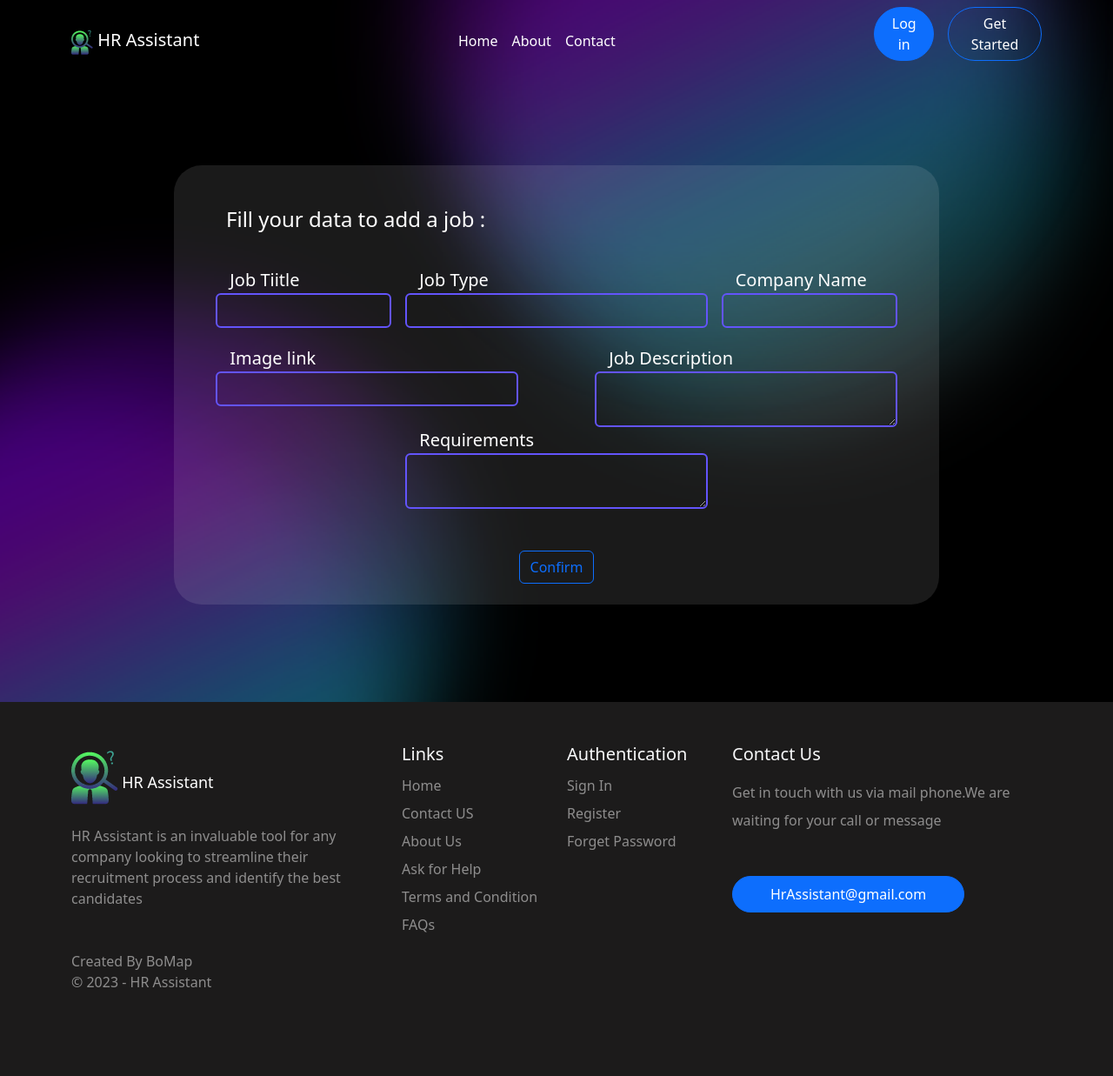
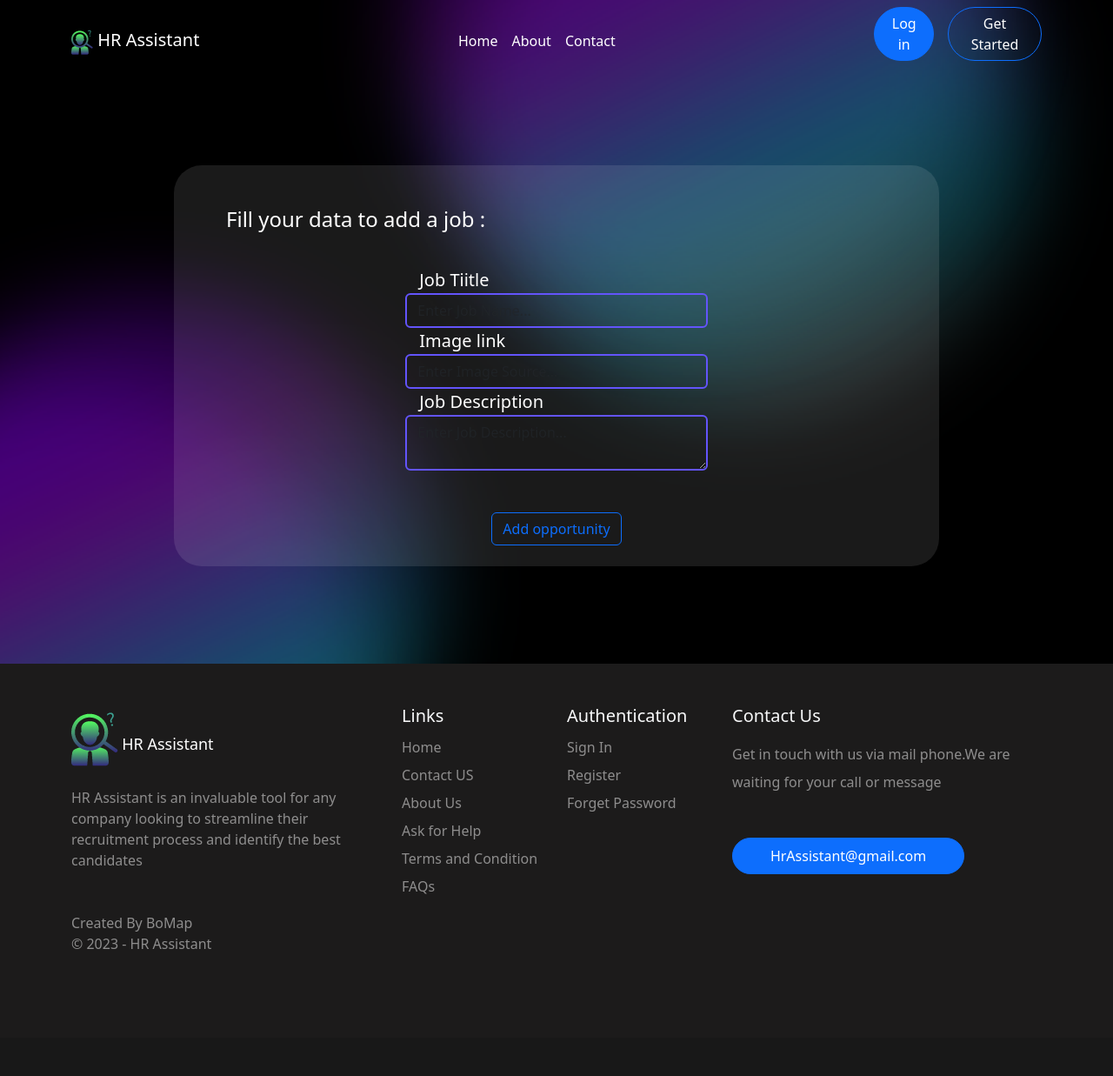
Before and after one commit to MaarkNassef/GraduationProject, a Flask app: page /AddJobForm in a window 1280 px wide. Shown: the whole page at 87% size. After the commit the page ends 1091 px from the top, so only its background shows below. Run offline with Flask 3, Linux system fonts and the light colour scheme; some libraries are stand-ins or nearby versions.

Commit message:
Add Job Form done

```diff
--- a/app.py
+++ b/app.py
@@ -78,7 +78,7 @@ def Uploadcv():
 @app.route('/addOpportunity',methods=['GET','POST'])
 def addJob():
     if (request.method=='GET'):
-       return render_template('addOpportunities.html')
+       return render_template('AddJobForm.html')
     else:
         jobName = request.form['jobName']
         jobDescription = request.form['jobDescription']
--- a/templates/AddJobForm.html
+++ b/templates/AddJobForm.html
@@ -3,6 +3,7 @@
 {% block content %}
 <br><br>
 <br><br>
+<form method="post">
 <div class="container col-lg-9  bg-light bg-opacity-10 rounded-5 align-items-center  ">
 
     <br><br>
@@ -10,68 +11,35 @@
     <br>
 
     <div class="row g-3 d-flex justify-content-center">
-
-        <div class="col-lg-3 ">
-            <label for="Name" class="mx-3 fs-5 text-white">Job Tiitle</label>
-            <input type="text" class="form-control bg-transparent text-white" id="Name" name="Name"
-                style="border-color: #6354FB; border-width: 2px; " placeholder="">
+        <div class="col-lg-5 mt-3">
+            <label for="jobName" class="mx-3 fs-5 text-white">Job Tiitle</label>
+            <input type="text" class="form-control bg-transparent text-white" id="jobName" name="jobName"
+                style="border-color: #6354FB; border-width: 2px; " placeholder="Enter Job Name...">
         </div>
-
-        <div class="col-lg-5">
-        <label for="Job Type" class="mx-3 fs-5 text-white">Job Type</label>
-           <select class="form-control bg-transparent text-white " id="select" name="select" style="border-color: #6354FB; border-width: 2px; ">
-            <option class="form-control bg-transparent " value="1"> </option>
-            <option  class="form-control bg-transparent " value="2">Full-time</option>
-            <option  class="form-control bg-transparent " value="3">Part-time</option>
-            <option  class="form-control bg-transparent " value="4">Temporary Job</option>
-            <option  class="form-control bg-transparent " value="5">InternShip</option>
-          </select>
-        </div>
-
-        <div class="col-lg-3">
-            <label for="Phone Number" class="mx-3 fs-5 text-white">Company Name</label>
-            <input type="text" class="form-control bg-transparent text-white" id="Company Name"
-                name="Company Name" style="border-color: #6354FB; border-width: 2px; " placeholder="">
-        </div>
-
     </div>
-
-    <div class="row g-3 d-flex justify-content-center mt-1">
-
+    <div class="row g-3 d-flex justify-content-center">
         <div class="col-lg-5 mt-3">
             <label for="Address" class="mx-3 fs-5 text-white">Image link</label>
-            <input type="text" class="form-control bg-transparent text-white" id="Image link" name="Image link"
-                style="border-color: #6354FB; border-width: 2px; " placeholder="">
-        </div>
-
-        <div class=" col-1"></div>
-
-        <div class="col-lg-5 ">
-
-            <label for="Objective" class="mx-3 fs-5 text-white">Job Description</label>
-            <textarea type="txet" class="form-control bg-transparent text-white" id="Objective" name="Objective"
-                style=" border-color: #6354FB; border-width:2px;"  placeholder=""></textarea>
-
+            <input type="text" class="form-control bg-transparent text-white" id="imageSource" name="imageSource"
+                style="border-color: #6354FB; border-width: 2px; " placeholder="Enter Image Source...">
         </div>
     </div>
 
     <div class="row g-3 d-flex justify-content-center">
-
-        <div class="col-lg-5 ">
-            <label for="Education" class="mx-3 fs-5 text-white">Requirements</label>
-            <textarea type="text" class="form-control bg-transparent text-white" id="Education" name="Education"
-                style=" border-color: #6354FB; border-width: 2px;"  placeholder=""></textarea>
+        <div class="col-lg-5 mt-3 ">
+            <label for="jobDescription" class="mx-3 fs-5 text-white">Job Description</label>
+            <textarea type="txet" class="form-control bg-transparent text-white" id="jobDescription" name="jobDescription"
+                style=" border-color: #6354FB; border-width:2px;"  placeholder="Enter Job Description..."></textarea>
         </div>
-
-
     </div>
 
     <br><br>
-    <div class="align-items-center d-flex justify-content-center">
-        <a href="#" class="align-items-center   btn btn-outline-primary">Confirm</a>
-      </div>
+      <div class="align-items-center d-flex justify-content-center">
+        <button type="submit" class="align-items-center   btn btn-outline-primary">Add opportunity</button>
+    </div>
       <br>
 </div>
+</form>
 <br><br>
 <br><br>
 {% endblock %}
```
